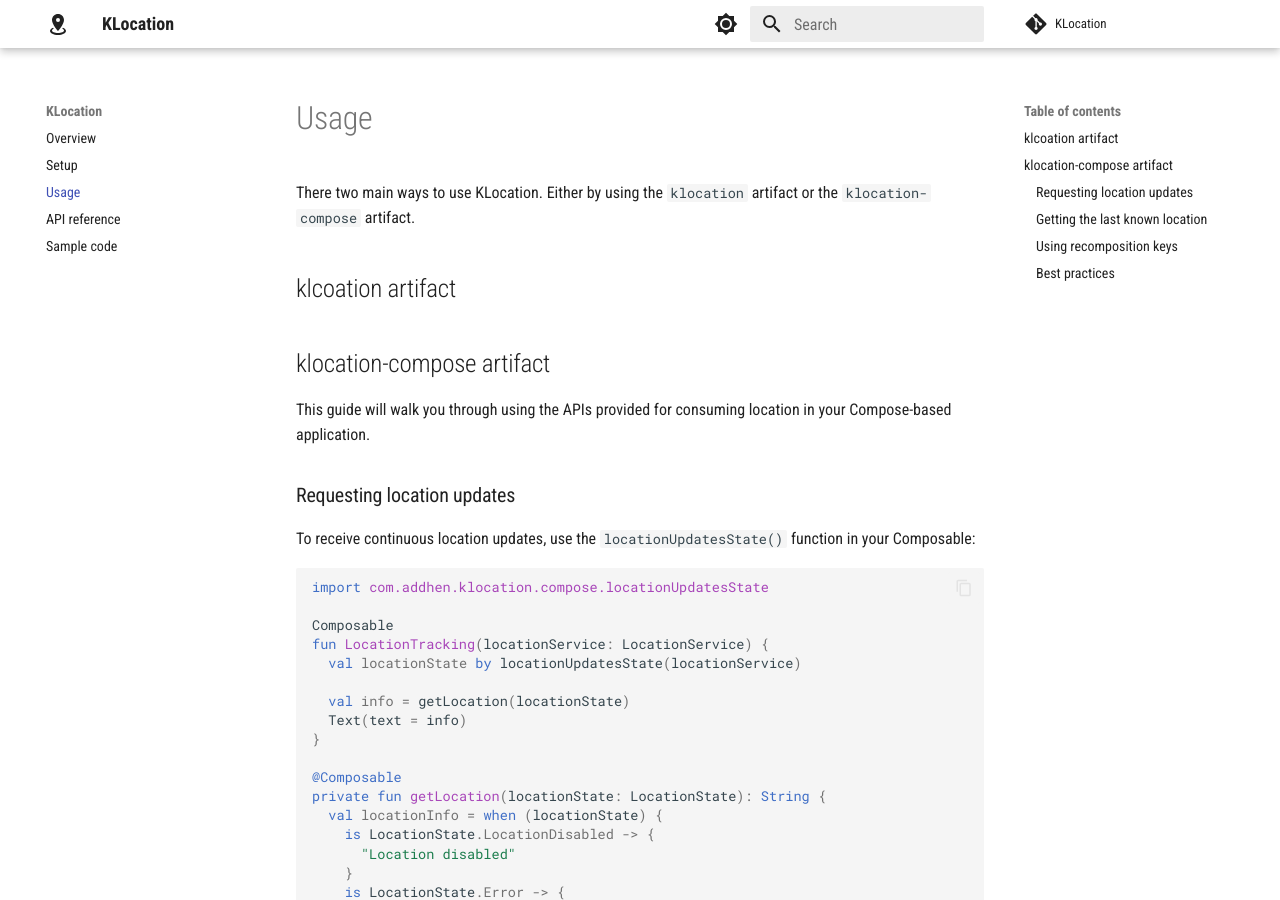
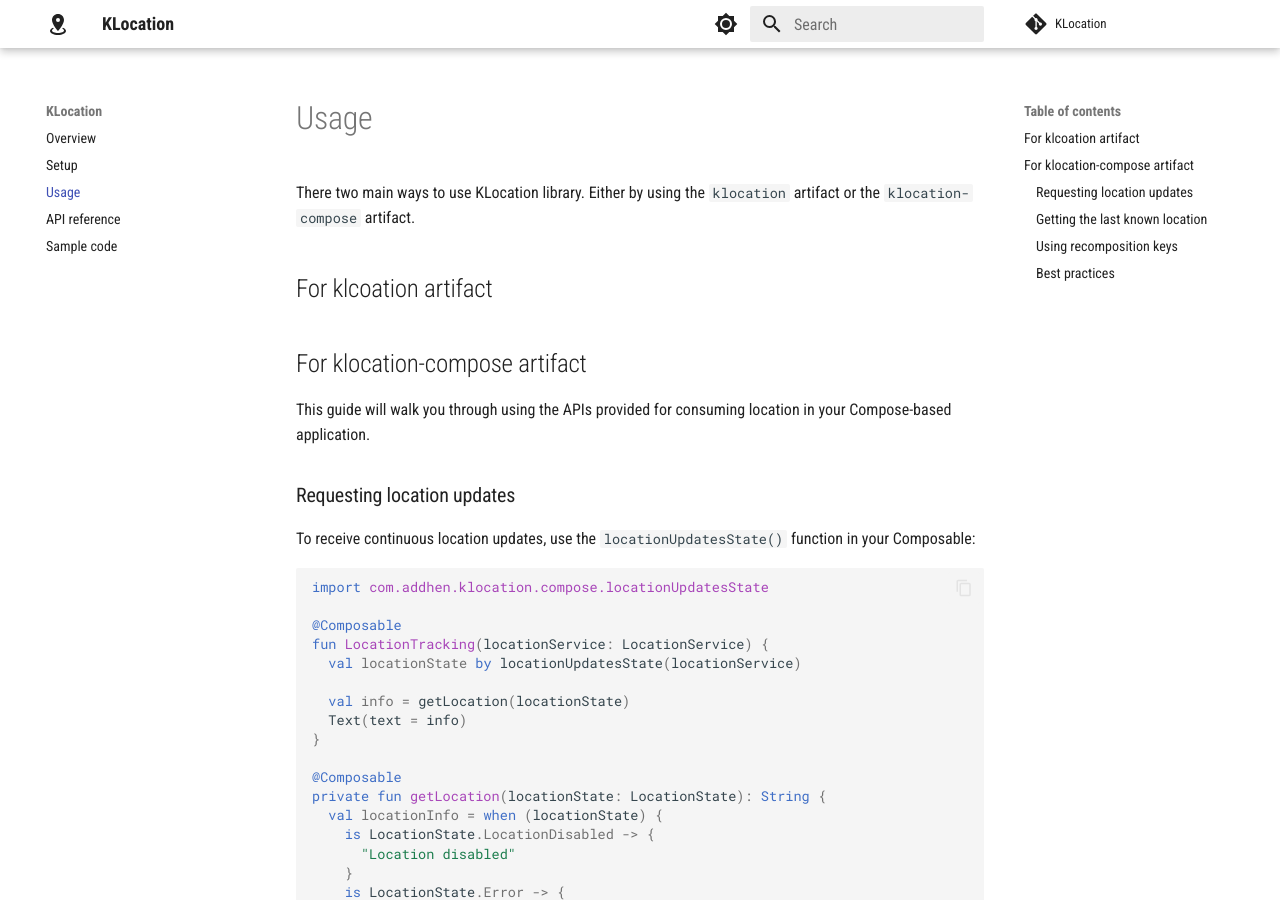
Before and after one commit to addhen/klocation, an MkDocs documentation site: the page built from docs/usage.md, in a window 1280 px wide and 900 px high. Built offline with MkDocs 1.6.1 and Material for MkDocs 9.7.7, drawn with Linux system fonts in a browser that asks for light colours; comment, search, counter and statistics services are not loaded.

Commit message:
Update usage doc fixing minor typos

```diff
--- a/docs/usage.md
+++ b/docs/usage.md
@@ -1,11 +1,11 @@
 Usage
 =====
 
-There two main ways to use KLocation. Either by using the `klocation` artifact or the `klocation-compose` artifact.
+There two main ways to use KLocation library. Either by using the `klocation` artifact or the `klocation-compose` artifact.
 
-## klcoation artifact
+## For klcoation artifact
 
-## klocation-compose artifact
+## For klocation-compose artifact
 
 This guide will walk you through using the APIs provided for consuming location in your
 Compose-based application.
@@ -17,7 +17,7 @@ To receive continuous location updates, use the `locationUpdatesState()` functio
 
 import com.addhen.klocation.compose.locationUpdatesState
 
-Composable
+@Composable
 fun LocationTracking(locationService: LocationService) {
   val locationState by locationUpdatesState(locationService)
 
```
Also changed, not shown: other parts of docs/usage.md (+4 -1 lines), docs/setup.md (+2 -2 lines), 1 other file.
